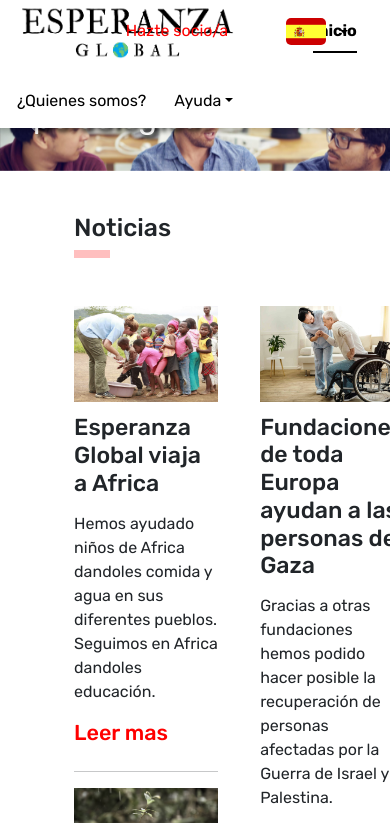
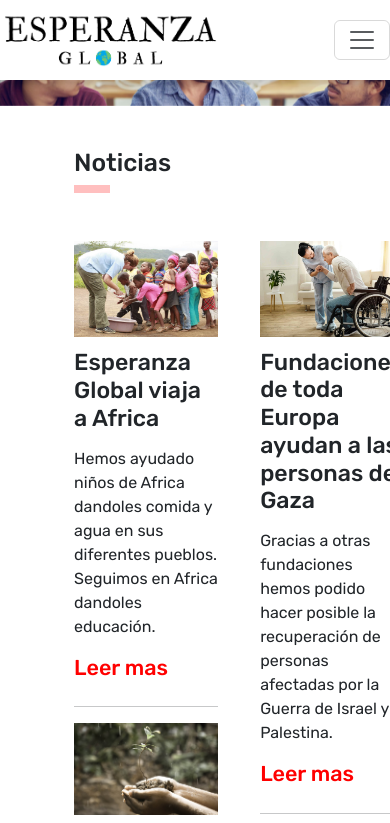
Before and after one commit to MarkMersi/Proyecto-Final-Sintesis, a plain HTML site: page index.html in a window 390 px wide. Shown: the top 823 px of the page. Drawn offline with nearby package versions, Linux system fonts and the light colour scheme.

Commit message:
Re-doing navbar to add responsive design
(Part 1)

```diff
--- a/css/style.index.css
+++ b/css/style.index.css
@@ -22,58 +22,19 @@
 
 body {
     font-family: "Rubik", sans-serif;
-    margin-top: 65px;
 }
 
-header {
-    width: 100%;
-    position: fixed;
-    top: 0;
-    text-align: center;
+.navbar {
     background-color: #fff;
-    padding: 5px;
-    box-shadow: 0 0 4px 0 rgba(0, 0, 0, 0.08), 0 5px 4px 0 rgba(0, 0, 0, 0.12);
-    z-index: 20;
+    box-shadow: 2px 2px 6px 4px rgba(0, 0, 0, 0.145);
 }
 
-header a:any-link{
-    color: black;
+.navbar-brand img {
+    padding-left: ;
+    width: 220px;
 }
 
-header img {
-    width: 220px;
-    margin-left: 12px;
-}
-
-.nav-item {
-    margin-left: 12px;
-    margin-top: 6px;
-}
-
-.nav-underline .first {
-    margin-left: 60px;
-}
-
-.membership {
-    position: absolute;
-    display: block;
-    top: 5px;
-    right: 162px;
-}
-
-.membership a:any-link {
-    color: red;
-}
-
-.lang {
-    position: absolute;
-    top: 15px;
-    right: 42px;
-}
-
-.flag {
-    margin-top: -5px;
-    margin-right: 10px;
+.language-flag {
     width: 40px;
     border-radius: 5px;
 }
--- a/index.html
+++ b/index.html
@@ -10,37 +10,53 @@
     <link rel="stylesheet" href="./css/style.index.css">
 </head>
 <body>
-    <header>
-        <ul class="nav nav-underline">
-            <li class="nav-img">
-                <img src="./img/ong_img/EG_banner.png" alt="Esperanza Global">
-            </li>
-            <li class="nav-item first">
-                <a class="nav-link active" aria-current="page" href="#">Inicio</a>
+    <nav class="navbar fixed-top navbar-expand-md">
+        <span class="navbar-brand">
+            <img src="./img/ong_img/EG_banner.png">
+        </span>
+        <button type="button" data-bs-target="#mainNavbar" data-bs-toggle="collapse" class="navbar-toggler" aria-controls="mainNavbar" aria-expanded="false" aria-label="Show navbar">
+            <span class="navbar-toggler-icon"></span>
+        </button>
+        <div class="collapse navbar-collapse" id="mainNavbar">
+            <ul class="navbar-nav">
+                <li class="nav-item">
+                    <a href="./view/sobre_nosotros.html" class="nav-link active">Inicio</a>
                 </li>
                 <li class="nav-item">
-                <a class="nav-link" href="./view/sobre_nosotros.html">¿Quienes somos?</a>
+                    <a href="./view/sobre_nosotros.html" class="nav-link">¿Quienes somos?</a>
                 </li>
                 <li class="nav-item dropdown">
-                <a class="nav-link dropdown-toggle" data-bs-toggle="dropdown" href="#" role="button" aria-expanded="false">Ayuda</a>
-                <ul class="dropdown-menu">
-                    <li><a class="dropdown-item" href="#">Preguntas frequentes</a></li>
-                    <li><a class="dropdown-item" href="#">Servicios</a></li>
-                    <li><a class="dropdown-item" href="#">Contáctanos</a></li>
-                </ul>
+                    <a href="#" class="nav-link dropdown-toggle" id="navbarDropdown" data-bs-toggle="dropdown" role="button" aria-expanded="false">Soporte</a>
+                    <ul class="dropdown-menu" aria-labelledby="navbarDropdown">
+                        <li>
+                            <a href="#" class="dropdown-item">Preguntas Frequentes</a>
                         </li>
-            <li class="nav-item membership">
-                <a class="nav-link" href="#" aria-current="page">Hazte socio/a</a>
+                        <li>
+                            <a href="#" class="dropdown-item">Contáctanos</a>
                         </li>
-            <li class="nav-item dropdown lang">
-                <a class="lang-link dropdown-toggle" data-bs-toggle="dropdown" href="#" role="button" aria-expanded="false"><img class="flag" src="./img/flags/es.jpg" alt="ES"></a>
-                <ul class="dropdown-menu">
-                    <li><a class="dropdown-item" href="#">English</a></li>
-                    <li><a class="dropdown-item" href="#">Català</a></li>
                     </ul>
                 </li>
             </ul>
-    </header>
+            <ul class="navbar-nav ms-auto">
+                <li class="nav-item">
+                    <a href="./view/formulario_socios.html" class="nav-link">Únete a nosotros</a>
+                </li>
+                <li class="nav-item dropdown">
+                    <a href="#" class="nav-link dropdown-toggle" id="navbarDropdown" data-bs-toggle="dropdown" role="button" aria-expanded="false">
+                        <img src="./img/flags/es.jpg" class="language-flag">
+                    </a>
+                    <ul class="dropdown-menu dropdown-menu-end" aria-labelledby="navbarDropdown">
+                        <li>
+                            <a href="#" class="dropdown-item">English</a>
+                        </li>
+                        <li>
+                            <a href="#" class="dropdown-item">Catalan</a>
+                        </li>
+                    </ul>
+                </li>
+            </ul>
+        </div>
+    </nav>
     <div id="carousel" class="carousel slide" data-bs-ride="carousel">
         <div class="carousel-inner">
             <div class="carousel-item active" data-bs-interval="4000">
```
Lines whose indentation alone changed are shown as unchanged.
